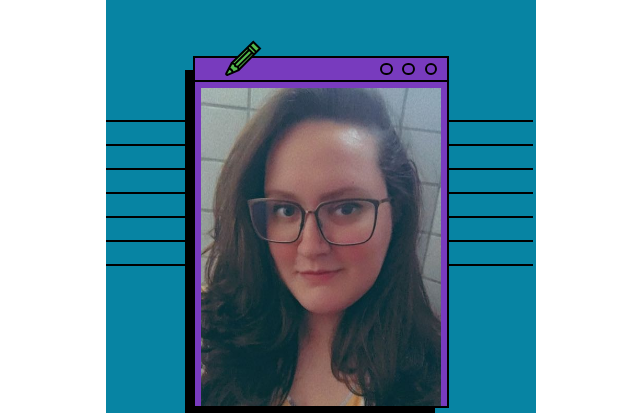
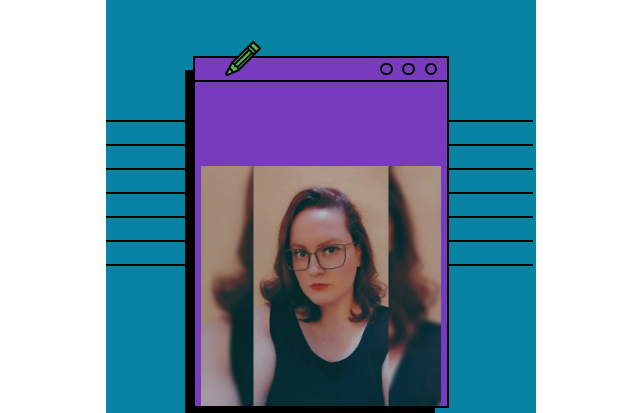
Before and after one commit to nszulc96/nicoleszulcmedeiros, a plain HTML site: page index.html in a window 1280 px wide. Shown: the top 413 px of the page, without its empty margins (319-959 px from the left). Drawn offline with Linux system fonts and the light colour scheme; a web font is replaced by a local one.

Commit message:
Update index.html

```diff
--- a/index.html
+++ b/index.html
@@ -20,7 +20,7 @@
                     <div class="profile-button"></div>
                 </div>
                 <div class="profile-photo">
-                    <img id="nicole-photo" src="./assets/nicole.png" alt="">
+                    <img id="nicole-photo" src="./assets/nicole.jpg" alt="">
                 </div>
             </div>
             <div class="line"></div>
```
